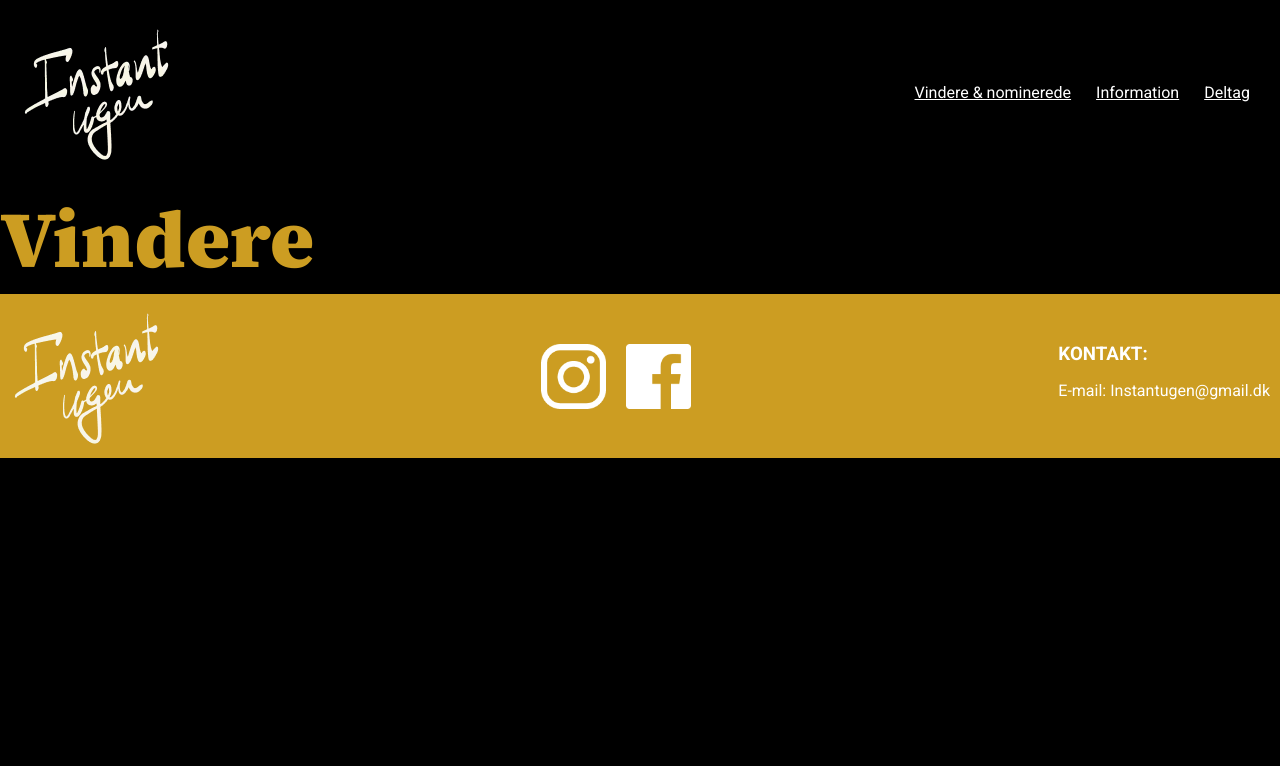
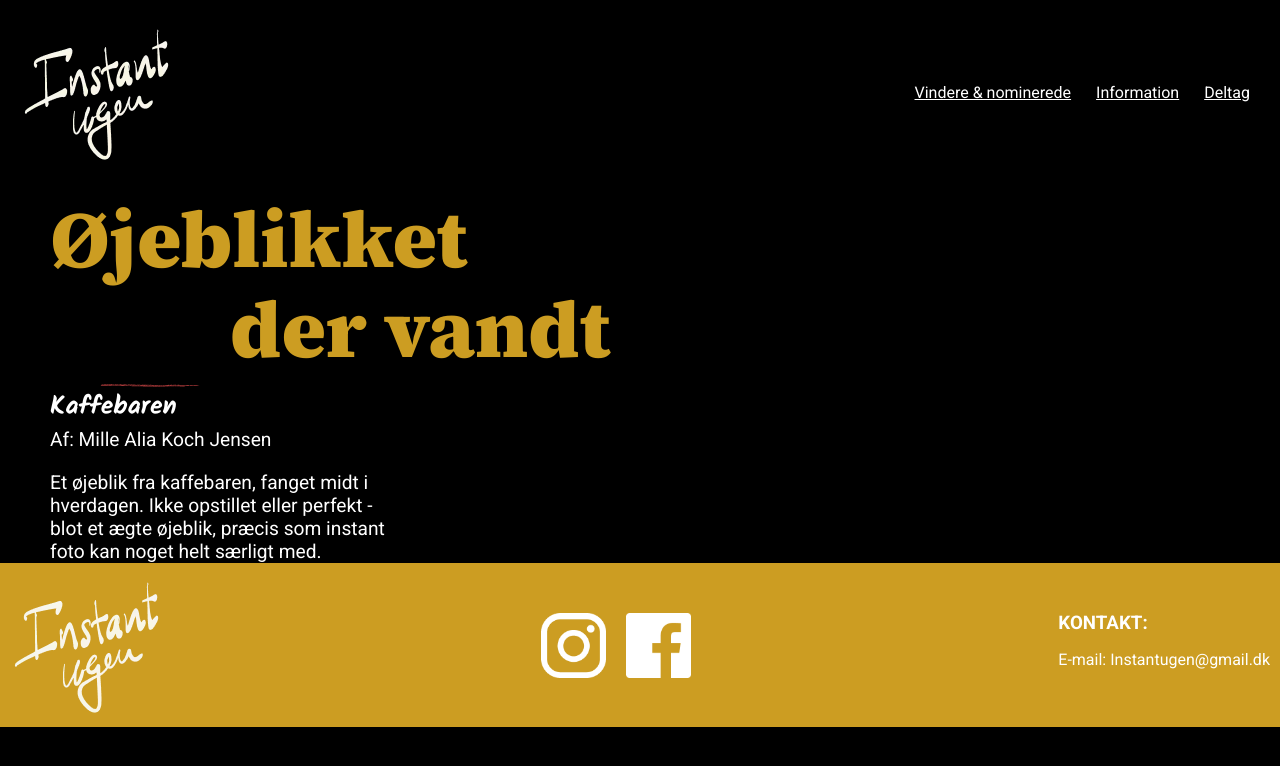
Before and after one commit to mathildedreyer/instantugen2, a plain HTML site: page vindere.html in a window 1280 px wide. Drawn offline with Linux system fonts and the light colour scheme.

Commit message:
opstart af page

```diff
--- a/css/vindere.css
+++ b/css/vindere.css
@@ -1,2 +1,31 @@
 @media (min-width: 800px) {
 }
+
+p {
+  text-wrap: pretty;
+}
+
+.ryk_ind_øjeblikket {
+  padding-left: 50px;
+}
+
+.ryk_ind_der_vandt {
+  padding-left: 230px;
+  margin-top: -20px;
+}
+
+.understregning {
+  width: 200px;
+  height: auto;
+  padding-left: 100px;
+}
+
+.foto-vinder_element {
+  padding-left: 50px;
+  width: 400px;
+}
+
+.foto-navn {
+  display: block;
+  margin-bottom: 20px;
+}
--- a/vindere.html
+++ b/vindere.html
@@ -55,8 +55,32 @@
     </header>
 
     <main>
-      <h1>Vindere</h1>
+      <h1 class="ryk_ind_øjeblikket">Øjeblikket</h1>
+      <h1 class="ryk_ind_der_vandt">der vandt</h1>
+      <img
+        src="img/understregning_lille.svg"
+        alt="understregning"
+        class="understregning"
+      />
+
+      <div class="foto-vinder_element">
+        <h4>Kaffebaren</h4>
+
+<p>
+  <span class="foto-navn">Af: Mille Alia Koch Jensen</span>
+  Et øjeblik fra kaffebaren, fanget midt i hverdagen. Ikke opstillet
+  eller perfekt - blot et ægte øjeblik, præcis som instant foto kan
+  noget helt særligt med.
+</p>
     </main>
+
+
+
+
+
+
+
+
 
     <footer class="footer">
       <div class="footer-logo">
```
Also changed, not shown: img/understregning_lille.svg (added), 1 other file.
